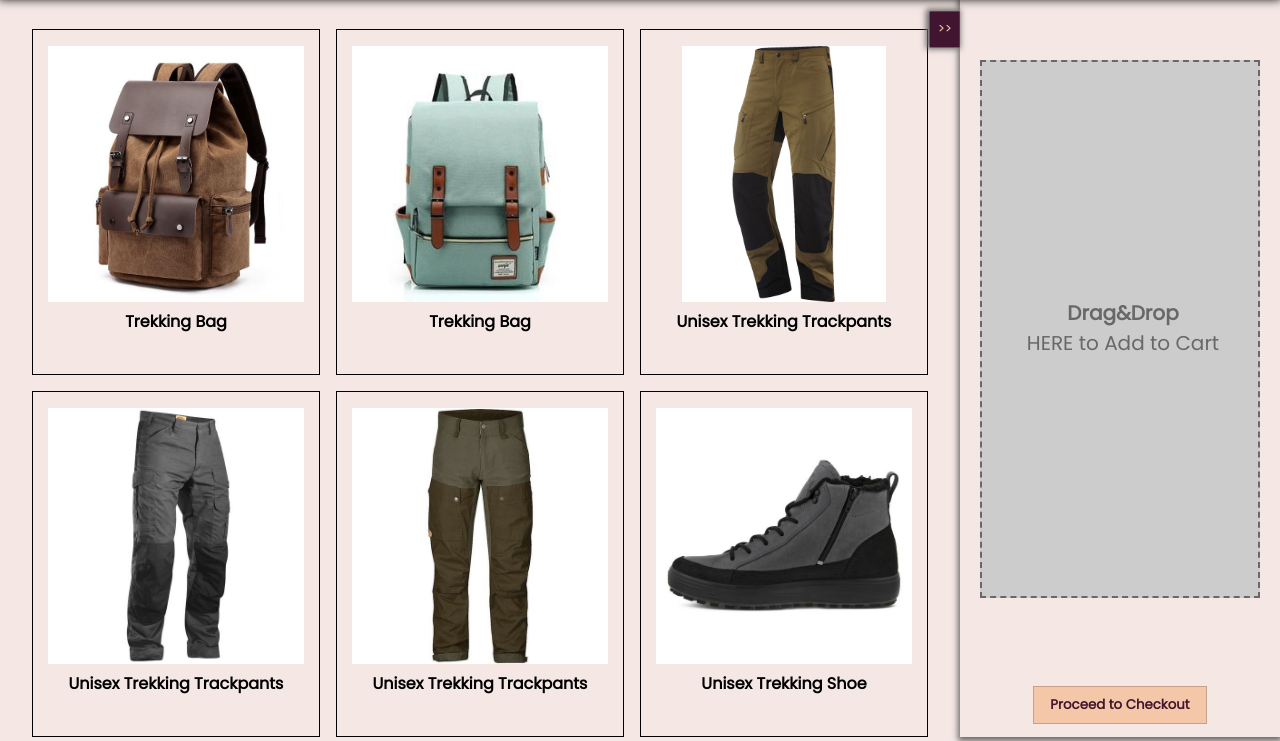
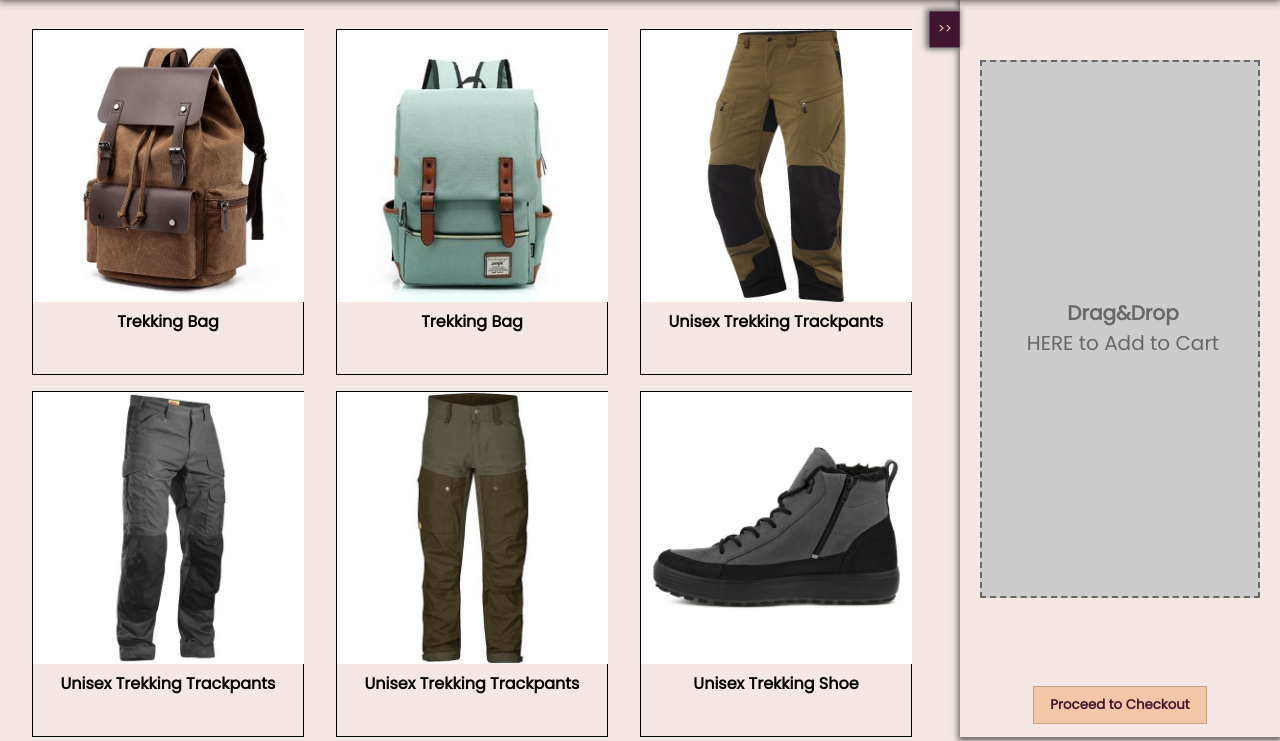
Before and after one commit to HumanChwan/your-signe, a website: page public/base.html in a window 1280 px wide. Shown: the part 59-800 px from the top of the page. Drawn offline with Linux system fonts and the light colour scheme.

Commit message:
style edits

```diff
--- a/package.json
+++ b/package.json
@@ -6,7 +6,7 @@
     "license": "MIT",
     "scripts": {
         "start": "node index.js",
-        "dev": "nodemon index.js"
+        "dev": "nodemon server.mjs"
     },
     "devDependencies": {
         "nodemon": "^2.0.20",
--- a/public/style.css
+++ b/public/style.css
@@ -177,9 +177,9 @@
 }
 
 .card {
-    padding: 1rem;
+    padding-bottom: 1rem;
     border: 1px solid black;
-    width: 18rem;
+    width: 17rem;
 
     display: flex;
     justify-content: center;
@@ -225,7 +225,8 @@
 }
 
 .card-img img {
-    height: 16rem;
+    width: calc(17rem - 1px);
+    height: 17rem;
 }
 
 .cart-object {
--- /dev/null
+++ b/server.mjs
@@ -0,0 +1,5 @@
+import app from "./index.js";
+
+app.listen(5000, () => {
+    console.log("Server listening on port 5000")
+})
```
